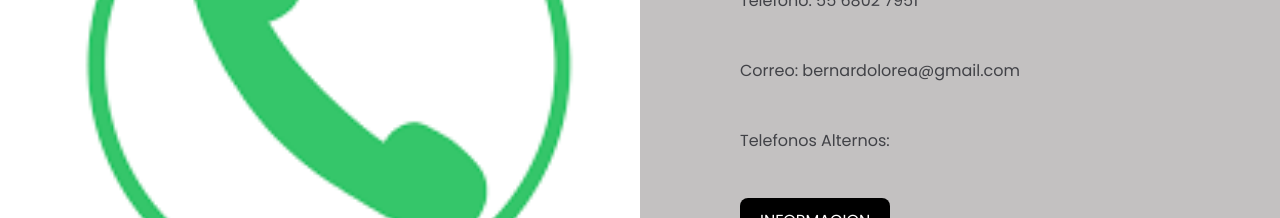
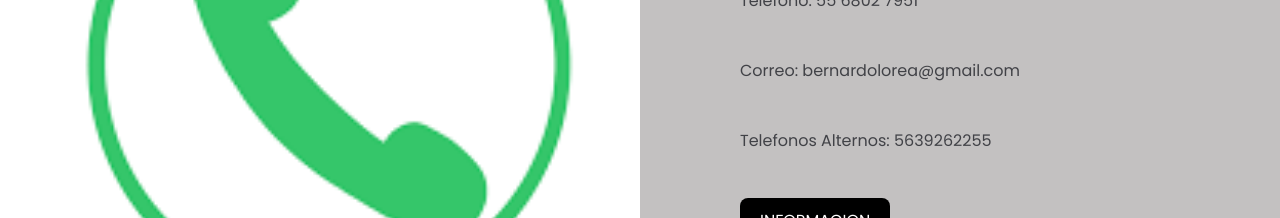
Before and after one commit to ArmandoLor453/da, a plain HTML site: page index.html in a window 1280 px wide. Shown: the part 3220-3438 px from the top of the page. Drawn offline with Linux system fonts and the light colour scheme.

Commit message:
Update index.html

```diff
--- a/index.html
+++ b/index.html
@@ -167,7 +167,7 @@
                     Correo: bernardolorea@gmail.com
                 </p>
                 <p>
-                    Telefonos Alternos:
+                    Telefonos Alternos: 5639262255
                 </p>
                 <a href="informacion.html#con" class="btn-1">Informacion</a>
 
```
